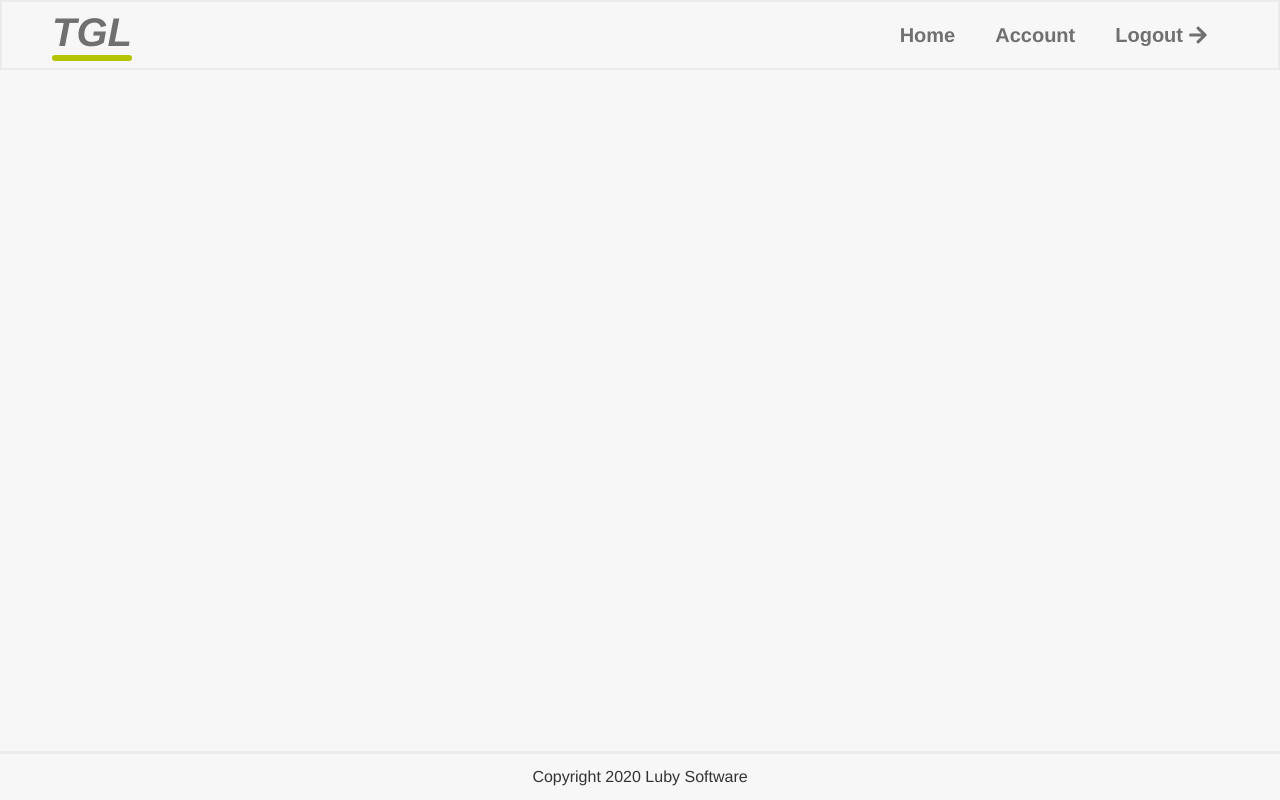
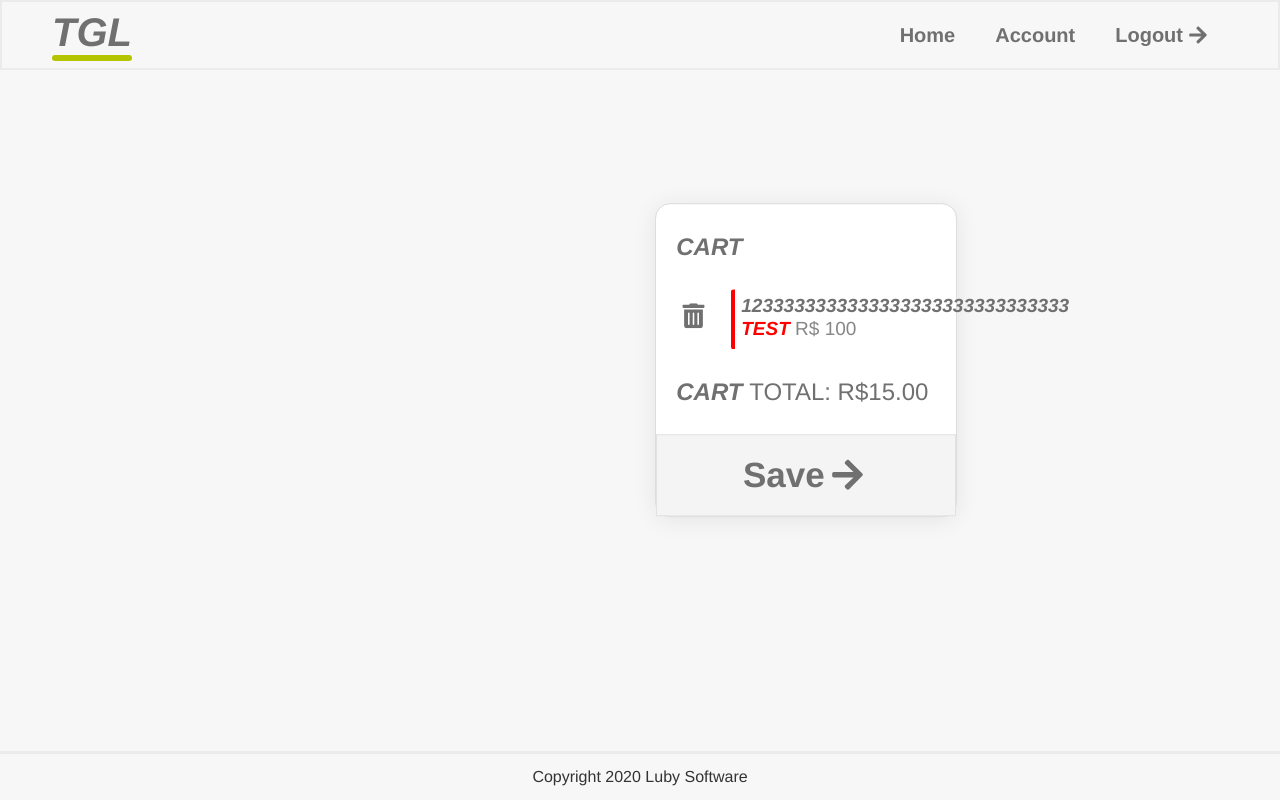
Before and after one commit to JVMR37/labluby.bet, a React (Create React App) app in the folder labluby.bet/: page /new-bet in a window 1280 px wide. Built offline with nearby package versions, Linux system fonts and the light colour scheme.

Commit message:
feat: Init NewBet page implementation

```diff
--- a/labluby.bet/src/pages/NewBet.tsx
+++ b/labluby.bet/src/pages/NewBet.tsx
@@ -1,6 +1,18 @@
+import { CenteredPageDiv, Column, Row } from "../GlobalStyles";
+import CartCard from "../components/CartCard";
+
 const NewBet: React.FC = () => {
   //TODO: Implement NewBet Page
-    return <div></div>;
+  return (
+    <CenteredPageDiv>
+      <Row>
+        <Column width="70%" margin="0px 5rem"></Column>
+        <Column width="30%" margin="0px 5rem">
+          <CartCard />
+        </Column>
+      </Row>
+    </CenteredPageDiv>
+  );
 };
 
 export default NewBet;
```
